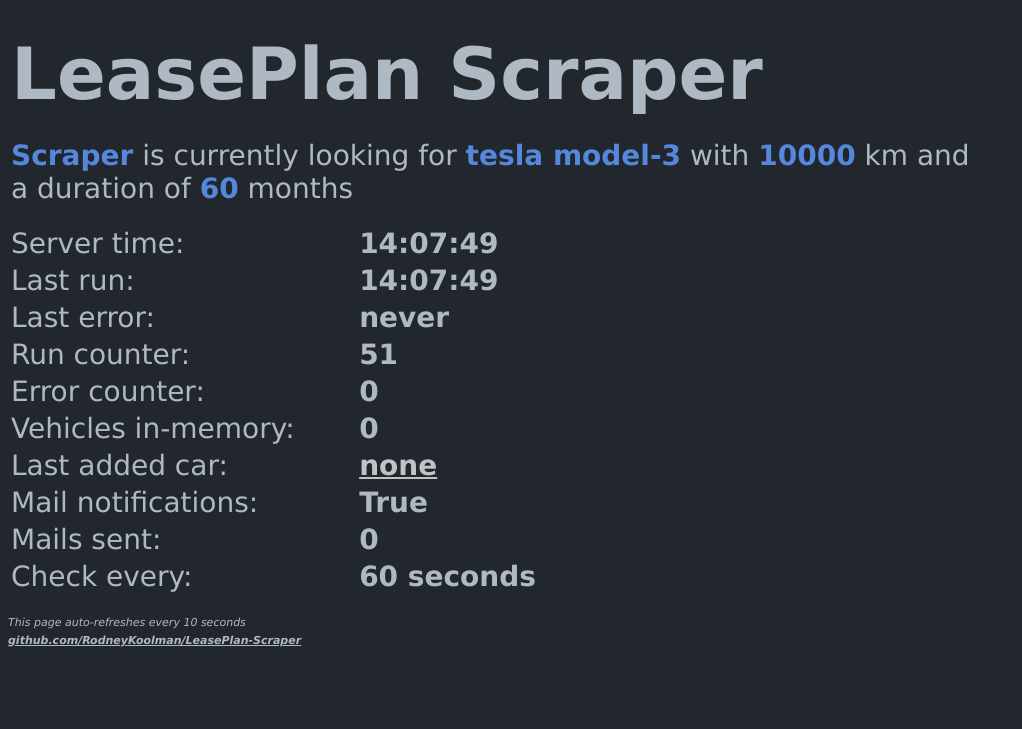
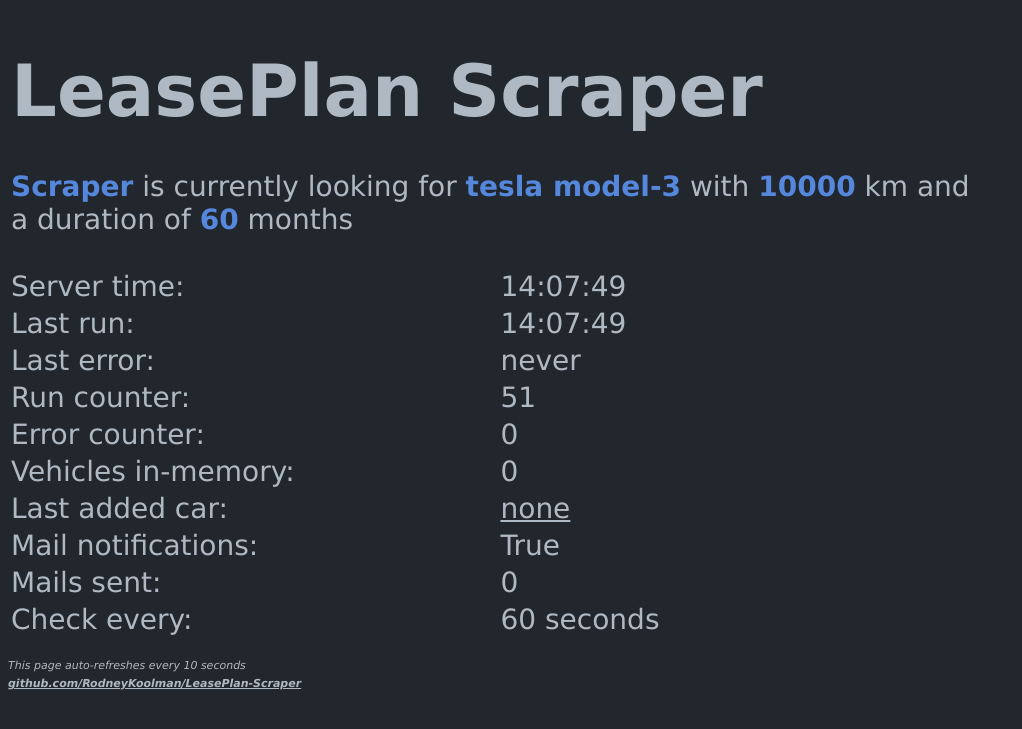
Before and after one commit to RodneyKoolman/LeasePlan-Scraper, a Flask app: page / in a window 1280 px wide. Shown: the top 729 px of the page, without its empty margins (0-1022 px from the left). Run offline with Flask 2, Linux system fonts and the light colour scheme; parts of the project's set-up code (start-up, migrations or seed data) failed here and were passed over.

Commit message:
Cleaned HTML and added CSS

```diff
--- a/templates/index.html
+++ b/templates/index.html
@@ -5,64 +5,64 @@
 <meta name="description" content="LeasePlan Scraper">
 <meta name="keywords" content="LeasePlan Scraper">
 <meta http-equiv="refresh" content="10" >
+<link rel="stylesheet" href="{{ url_for('static', filename='style.css')}}">
 </head>
-<body style="background-color:#22272d;">
-    <table border="0" style="width:979px">
+<body>
+    <table id="table_top">
         <tbody>
             <tr>
-                <td style="width:967px">
-                <h1><strong><span style="font-size:72px"><span style="font-family:Verdana,Geneva,sans-serif"><span style="color:#afb9c3">LeasePlan Scraper</span></strong></h1>
-                <p><span style="font-size:28px"><span style="font-family:Verdana,Geneva,sans-serif"><span style="color:#afb9c3"><span style="color:#5587dc"><strong>Scraper</strong></span> is currently looking for <span style="color:#5587dc"><strong>{{ vehiclebrand }} {{ vehiclemodel }}</strong></span> with <span style="color:#5587dc"><strong>{{ vehiclemileage }}</strong></span> km and a duration of <span style="color:#5587dc"><strong>{{ vehicleduration }}</strong></span> months</span></p>
+                <td>
+                <h1><span style="font-size:72px">LeasePlan Scraper</span></h1>
+                <p><span id="show"><strong>Scraper</strong></span> is currently looking for <span id="show"><strong>{{ vehiclebrand }} {{ vehiclemodel }}</strong></span> with <span id="show"><strong>{{ vehiclemileage }}</strong></span> km and a duration of <span id="show"><strong>{{ vehicleduration }}</strong></span> months</p>
                 </td>
             </tr>
         </tbody>
     </table>
-
-    <table border="0" style="width:981px">
+    <table id="table_bottom">
         <tbody>
             <tr>
-                <td style="width:342px"><span style="font-size:28px"><span style="color:#afb9c3"><span style="font-family:Verdana,Geneva,sans-serif">Server time:</span></span></span></td>
-                <td style="width:623px"><span style="font-size:28px"><strong><span style="color:#afb9c3"><span style="font-family:Verdana,Geneva,sans-serif">{{ servertime }}</span></span></strong></span></td>
+                <td>Server time:</td>
+                <td>{{ servertime }}</td>
             </tr>
             <tr>
-                <td style="width:342px"><span style="font-size:28px"><span style="color:#afb9c3"><span style="font-family:Verdana,Geneva,sans-serif">Last run:</span></span></span></td>
-                <td style="width:623px"><span style="font-size:28px"><strong><span style="color:#afb9c3"><span style="font-family:Verdana,Geneva,sans-serif">{{ lastrun }}</span></span></strong></span></td>
+                <td>Last run:</td>
+                <td>{{ lastrun }}</td>
             </tr>
             <tr>
-                <td style="width:342px"><span style="font-size:28px"><span style="color:#afb9c3"><span style="font-family:Verdana,Geneva,sans-serif">Last error:</span></span></span></td>
-                <td style="width:623px"><span style="font-size:28px"><strong><span style="color:#afb9c3"><span style="font-family:Verdana,Geneva,sans-serif">{{ lasterror }}</span></span></strong></span></td>
+                <td>Last error:</td>
+                <td>{{ lasterror }}</td>
             </tr>
             <tr>
-                <td style="width:342px"><span style="font-size:28px"><span style="color:#afb9c3"><span style="font-family:Verdana,Geneva,sans-serif">Run counter:</span></span></span></td>
-                <td style="width:623px"><span style="font-size:28px"><strong><span style="color:#afb9c3"><span style="font-family:Verdana,Geneva,sans-serif">{{ runcounter }}</span></span></strong></span></td>
+                <td>Run counter:</td>
+                <td>{{ runcounter }}</td>
             </tr>
             <tr>
-                <td style="width:342px"><span style="font-size:28px"><span style="color:#afb9c3"><span style="font-family:Verdana,Geneva,sans-serif">Error counter:</span></span></span></td>
-                <td style="width:623px"><span style="font-size:28px"><strong><span style="color:#afb9c3"><span style="font-family:Verdana,Geneva,sans-serif">{{ errorcounter }}</span></span></strong></span></td>
+                <td>Error counter:</td>
+                <td>{{ errorcounter }}</td>
             </tr>
             <tr>
-                <td style="width:342px"><span style="font-size:28px"><span style="color:#afb9c3"><span style="font-family:Verdana,Geneva,sans-serif">Vehicles in-memory:</span></span></span></td>
-                <td style="width:623px"><span style="font-size:28px"><strong><span style="color:#afb9c3"><span style="font-family:Verdana,Geneva,sans-serif">{{ vehiclesinmemory }}</span></span></strong></span></td>
+                <td>Vehicles in-memory:</td>
+                <td>{{ vehiclesinmemory }}</td>
             </tr>
             <tr>
-                <td style="width:342px"><span style="font-size:28px"><span style="color:#afb9c3"><span style="font-family:Verdana,Geneva,sans-serif">Last added car:</span></span></span></td>
-                <td style="width:623px"><span style="font-size:28px"><strong><span style="color:#afb9c3"><span style="font-family:Verdana,Geneva,sans-serif"><a href={{ lastaddedvehiclelink }} target="_blank" style="color: #bdc3c7;">{{ lastaddedvehicle }}</a></span></span></strong></span></td>
+                <td>Last added car:</td>
+                <td><a href={{ lastaddedvehiclelink }} target="_blank">{{ lastaddedvehicle }}</a></td>
             </tr>
             <tr>
-                <td style="width:342px"><span style="font-size:28px"><span style="color:#afb9c3"><span style="font-family:Verdana,Geneva,sans-serif">Mail notifications:</span></span></span></td>
-                <td style="width:623px"><span style="font-size:28px"><strong><span style="color:#afb9c3"><span style="font-family:Verdana,Geneva,sans-serif">{{ mailenabled }}</span></span></strong></span></td>
+                <td>Mail notifications:</td>
+                <td>{{ mailenabled }}</td>
             </tr>
             <tr>
-                <td style="width:342px"><span style="font-size:28px"><span style="color:#afb9c3"><span style="font-family:Verdana,Geneva,sans-serif">Mails sent:</span></span></span></td>
-                <td style="width:623px"><span style="font-size:28px"><strong><span style="color:#afb9c3"><span style="font-family:Verdana,Geneva,sans-serif">{{ mailssent }}</span></span></strong></span></td>
+                <td>Mails sent:</td>
+                <td>{{ mailssent }}</td>
             </tr>
             <tr>
-                <td style="width:342px"><span style="font-size:28px"><span style="color:#afb9c3"><span style="font-family:Verdana,Geneva,sans-serif">Check every:</span></span></span></td>
-                <td style="width:623px"><span style="font-size:28px"><strong><span style="color:#afb9c3"><span style="font-family:Verdana,Geneva,sans-serif">{{ checkevery }} seconds</span></span></strong></span></td>
+                <td>Check every:</td>
+                <td>{{ checkevery }} seconds</td>
             </tr>
         </tbody>
     </table>
-    <p></p><span style="font-size:11px"><span style="color:#afb9c3"><span style="font-family:Verdana,Geneva,sans-serif"><em>This page auto-refreshes every 10 seconds</em></span></span></span></br>
-    <span style="font-size:11px"><span style="font-family:Verdana,Geneva,sans-serif"><strong><em><a href="https://github.com/RodneyKoolman/LeasePlan-Scraper" target="_blank" style="color:#afb9c3">github.com/RodneyKoolman/LeasePlan-Scraper</a></em></strong></span></span></span></p>
+    <p></p><span id="footer"><em>This page auto-refreshes every 10 seconds</em></span></br>
+    <span id="footer"><strong><em><a href="https://github.com/RodneyKoolman/LeasePlan-Scraper" target="_blank">github.com/RodneyKoolman/LeasePlan-Scraper</a></em></strong></span></p>
 </body>
 </html>
```
